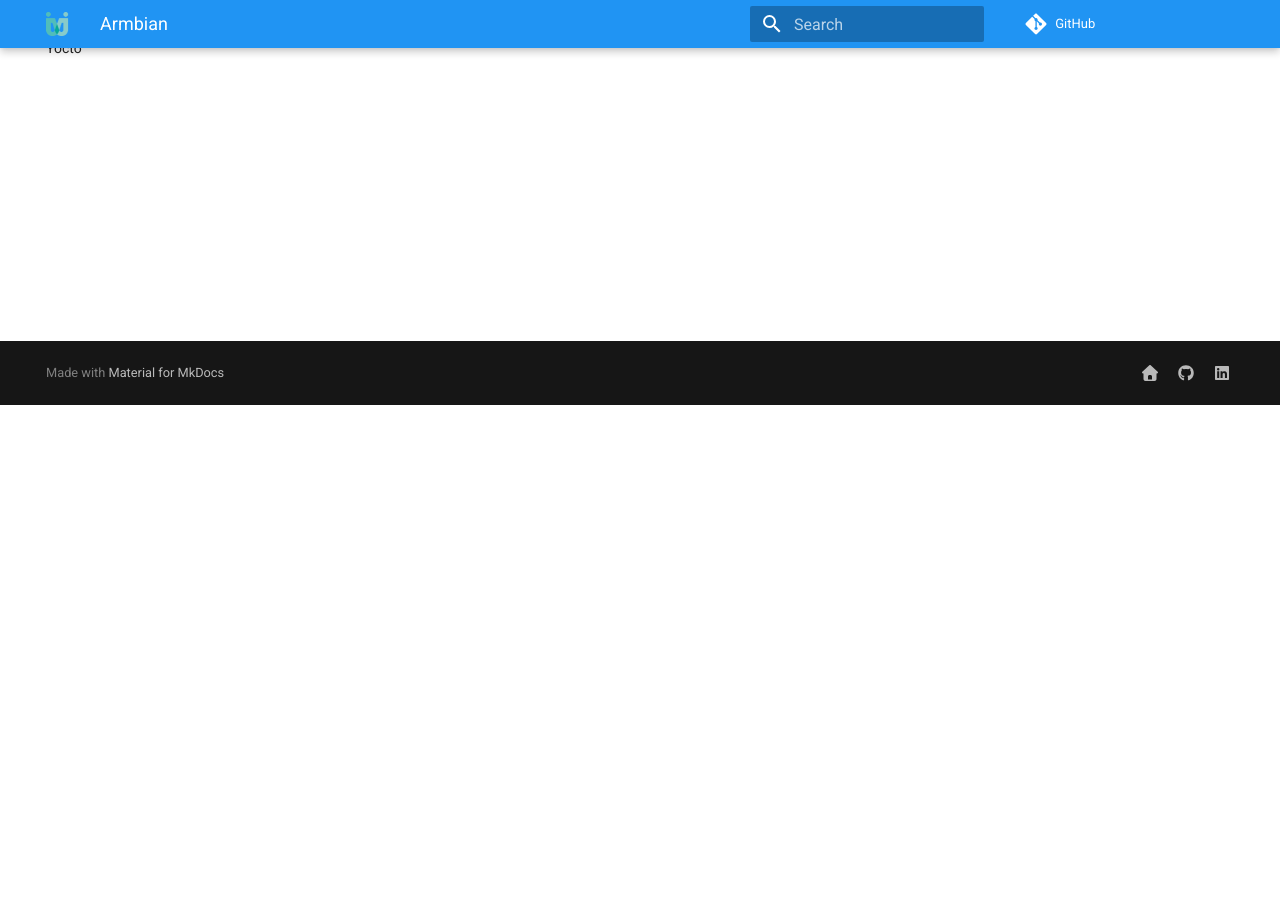
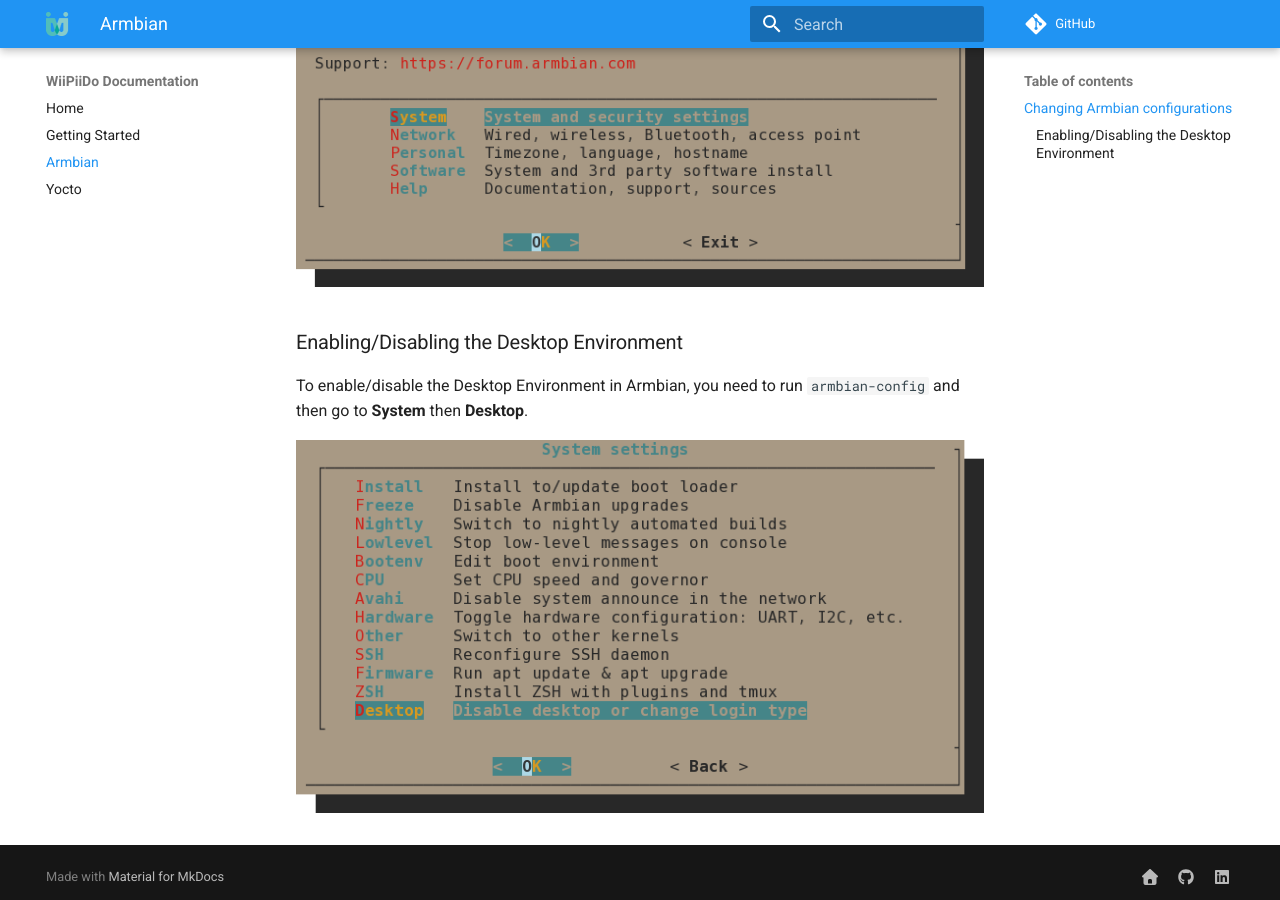
Before and after one commit to Globaltronic/wiipiido-docs, an MkDocs documentation site: the page built from docs/armbian.md, in a window 1280 px wide and 900 px high, scrolled down 495 px. Built offline with MkDocs 1.6.1 and Material for MkDocs 9.7.7, drawn with Linux system fonts in a browser that asks for light colours; comment, search, counter and statistics services are not loaded; before the commit the page ends 900 px from its top, so only the background shows below that.

Commit message:
Added more steps for HDMI and Desktop Envirnonment

```diff
--- a/docs/armbian.md
+++ b/docs/armbian.md
@@ -11,3 +11,13 @@
 Armbian has a run time utility that can be used to change some of its configurations easily,
 using a [TUI](https://en.wikipedia.org/wiki/Terminal_user_interface),
 the [armbian-config](https://docs.armbian.com/User-Guide_Armbian-Config/) command utility.
+
+![armbian-config](img/armbian-config_home.png)
+
+### Enabling/Disabling the Desktop Environment
+
+To enable/disable the Desktop Environment in Armbian,
+you need to run `armbian-config` and then go to
+**System** then **Desktop**.
+
+![armbian-config](img/armbian-config_desktop.png)
```
Also changed, not shown: docs/getting-started.md (+3 -1 lines), docs/img/armbian-config_desktop.png (added), docs/img/armbian-config_home.png (added).
